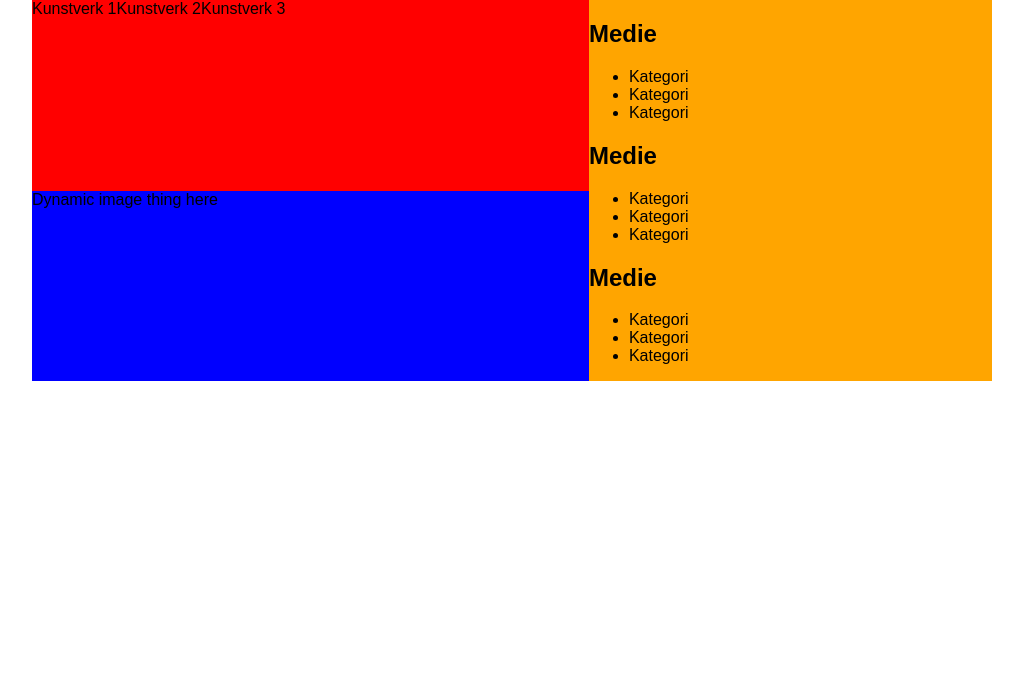
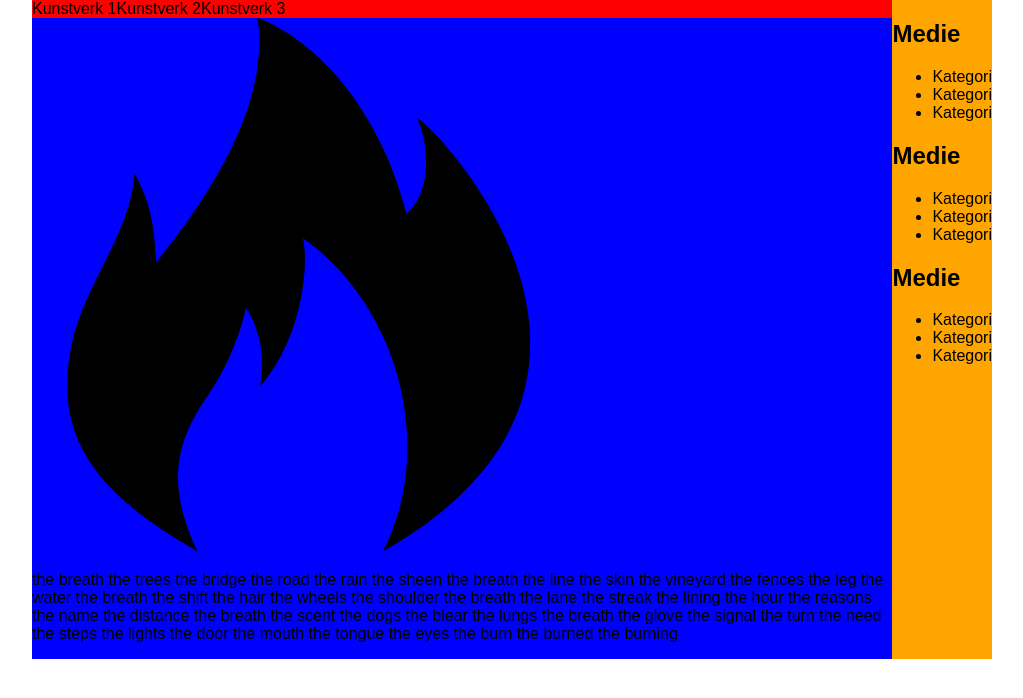
Before and after one commit to IT2810/it2810-webutvikling-h18-prosjekt-2-gruppe--45, a React (Create React App) app: page / in a window 1280 px wide. Shown: the top 698 px of the page, without its empty margins (128-1151 px from the left). Built offline with nearby package versions, Linux system fonts and the light colour scheme.

Commit message:
Added initial data loading. Issue #9.

```diff
--- /dev/null
+++ b/src/ArtDisplay/ArtDisplayView.js
@@ -0,0 +1,16 @@
+import React from 'react';
+import './ArtDisplayView.css';
+
+const ArtDisplay = ({ image, audio, text }) => (
+    <div className="art-display">
+        <div dangerouslySetInnerHTML={{ __html: image }} />
+
+        <p>{text}</p>
+
+        <audio loop autoPlay>
+            <source src={audio} type="audio/mpeg"/>
+        </audio>
+    </div>
+);
+
+export default ArtDisplay;
--- a/src/ArtDisplay/index.js
+++ b/src/ArtDisplay/index.js
@@ -1,10 +1,52 @@
-import React from 'react';
-import './ArtDisplay.css';
+import React, {Component} from 'react';
+import ArtDisplayView from './ArtDisplayView';
 
-const ArtDisplay = () => (
-  <div className="art-display">
-    Dynamic image thing here
-  </div>
-);
+class ArtDisplay extends Component {
+    state = {
+        image: null,
+        text: null,
+    };
+
+    load = async () => {
+      this.loadImage();
+      this.loadText();
+    };
+
+    loadImage = async () => {
+        const response = await fetch('/images/flames/24143.svg');
+        const data = await response.text();
+        this.setState({
+            image: data
+        })
+    };
+
+    loadText = async () => {
+        const response = await fetch('/text/burning/flame.txt');
+        const data = await response.text();
+        this.setState({
+            text: data
+        })
+    };
+
+    componentDidMount() {
+        this.load();
+    }
+
+    componentDidUpdate(prevProps) {
+        if (this.props !== prevProps) {
+            this.load();
+        }
+    }
+
+    render() {
+        return (
+            <ArtDisplayView
+                image={this.state.image}
+                text={this.state.text}
+                audio={"/audio/weather/thunder.mp3"}
+            />
+        )
+    }
+}
 
 export default ArtDisplay;
```
Also changed, not shown: src/ArtDisplay/ArtDisplayView.css (renamed from src/ArtDisplay/ArtDisplay.css).
